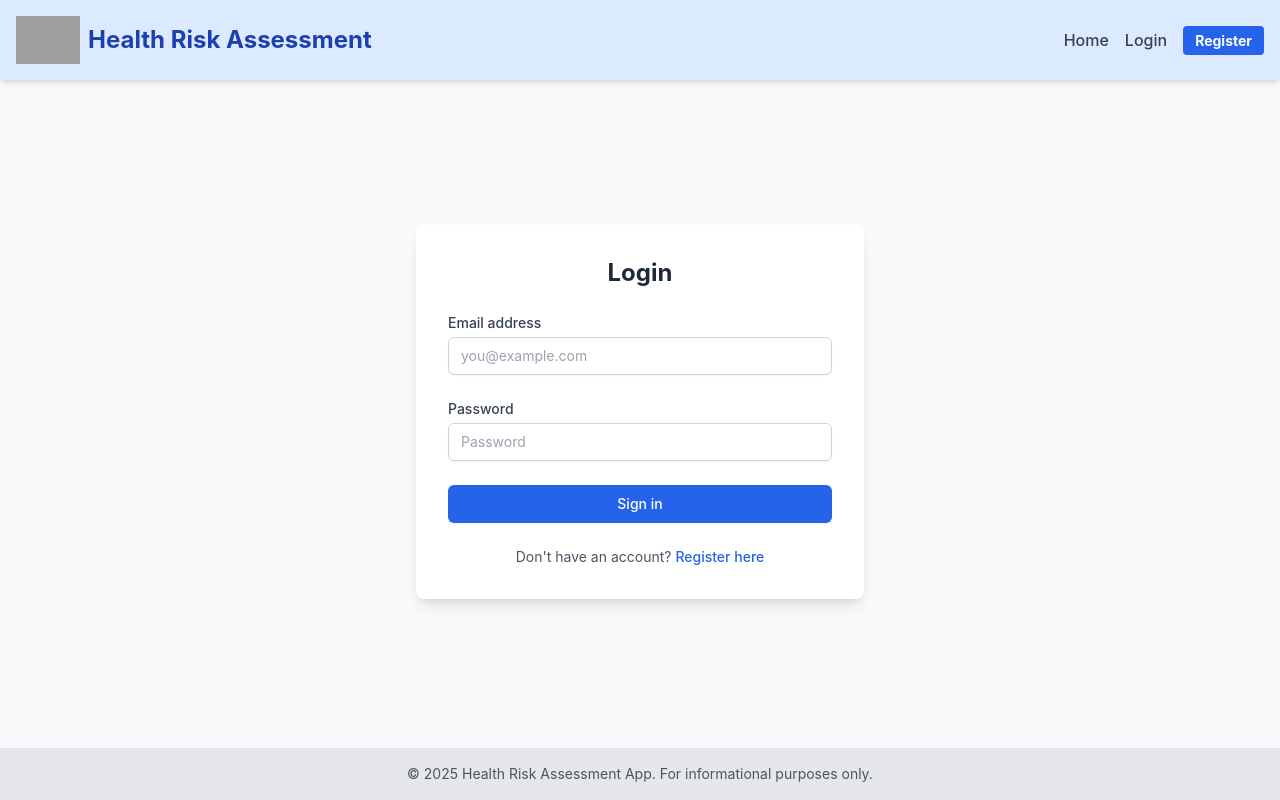
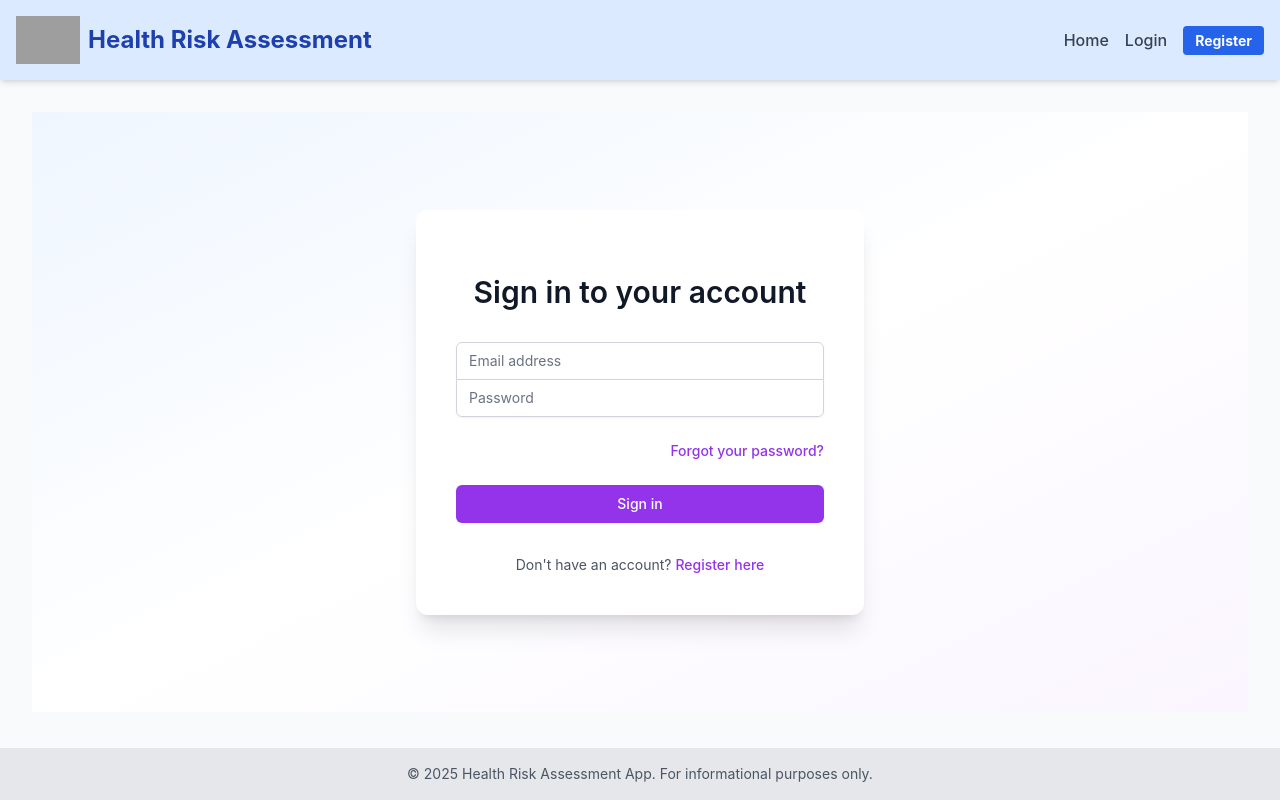
Before and after one commit to Edwardeen/CLEAR-D, a Next.js app: page /login in a window 1280 px wide. Built offline with nearby package versions, Linux system fonts and the light colour scheme; no server answers; grey boxes are pictures that could not be loaded.

Commit message:
some edits

```diff
--- a/components/AssessmentForm.tsx
+++ b/components/AssessmentForm.tsx
@@ -178,8 +178,8 @@ const AssessmentForm: React.FC = () => {
                 method: 'POST',
                 headers: {
                     'Content-Type': 'application/json',
-                    'Authorization': `Bearer ${session?.accessToken ?? ''}`,
                 },
+                credentials: 'include', // Ensure cookies (like session token) are sent
                 body: JSON.stringify({ formData: finalFormData }),
             });
 
--- a/pages/login.tsx
+++ b/pages/login.tsx
@@ -48,35 +48,40 @@ const LoginPage: NextPage = () => {
   };
 
   return (
-    <div className="flex items-center justify-center min-h-[calc(100vh-200px)] bg-gray-50 px-4">
-      <div className="max-w-md w-full bg-white p-8 rounded-lg shadow-lg">
-        <h2 className="text-2xl font-bold text-center text-gray-800 mb-6">Login</h2>
-        <form onSubmit={handleSubmit} className="space-y-6">
+    <div className="flex items-center justify-center min-h-[calc(100vh-200px)] bg-gradient-to-br from-blue-50 via-white to-purple-50 px-4 py-12 sm:px-6 lg:px-8">
+      <div className="max-w-md w-full space-y-8 bg-white p-10 rounded-xl shadow-xl">
+        <div>
+          <h2 className="mt-6 text-center text-3xl font-semibold text-gray-900">
+            Sign in to your account
+          </h2>
+        </div>
+        <form onSubmit={handleSubmit} className="mt-8 space-y-6">
           {error && (
-            <div className="bg-red-100 border border-red-400 text-red-700 px-4 py-3 rounded text-sm" role="alert">
+            <div className="bg-red-100 border border-red-400 text-red-800 px-4 py-3 rounded text-sm" role="alert">
               {error}
             </div>
           )}
+          <input type="hidden" name="remember" defaultValue="true" />
+          <div className="rounded-md shadow-sm -space-y-px">
             <div>
-            <label htmlFor="email" className="block text-sm font-medium text-gray-700">
+              <label htmlFor="email-address" className="sr-only">
                 Email address
               </label>
               <input
-              id="email"
+                id="email-address"
                 name="email"
                 type="email"
                 autoComplete="email"
                 required
                 value={email}
                 onChange={(e) => setEmail(e.target.value)}
-              className="mt-1 block w-full px-3 py-2 border border-gray-300 rounded-md shadow-sm placeholder-gray-400 focus:outline-none focus:ring-blue-500 focus:border-blue-500 sm:text-sm"
-              placeholder="you@example.com"
+                className="appearance-none rounded-none relative block w-full px-3 py-2 border border-gray-300 placeholder-gray-500 text-gray-900 rounded-t-md focus:outline-none focus:ring-purple-500 focus:border-purple-500 focus:z-10 sm:text-sm transition duration-150 ease-in-out"
+                placeholder="Email address"
                 disabled={loading}
               />
             </div>
-
             <div>
-            <label htmlFor="password" className="block text-sm font-medium text-gray-700">
+              <label htmlFor="password" className="sr-only">
                 Password
               </label>
               <input
@@ -87,25 +92,42 @@ const LoginPage: NextPage = () => {
                 required
                 value={password}
                 onChange={(e) => setPassword(e.target.value)}
-              className="mt-1 block w-full px-3 py-2 border border-gray-300 rounded-md shadow-sm placeholder-gray-400 focus:outline-none focus:ring-blue-500 focus:border-blue-500 sm:text-sm"
+                className="appearance-none rounded-none relative block w-full px-3 py-2 border border-gray-300 placeholder-gray-500 text-gray-900 rounded-b-md focus:outline-none focus:ring-purple-500 focus:border-purple-500 focus:z-10 sm:text-sm transition duration-150 ease-in-out"
                 placeholder="Password"
                 disabled={loading}
               />
+            </div>
+          </div>
+
+          <div className="flex items-center justify-between">
+            <div className="text-sm">
+              {/* Placeholder for Remember me if needed */}
+            </div>
+
+            <div className="text-sm">
+              <Link href="/forgot-password" // Assuming you have a forgot password page route
+                    className="font-medium text-purple-600 hover:text-purple-500 transition duration-150 ease-in-out">
+                Forgot your password?
+              </Link>
+            </div>
           </div>
 
           <div>
             <button
               type="submit"
               disabled={loading}
-              className="w-full flex justify-center py-2 px-4 border border-transparent rounded-md shadow-sm text-sm font-medium text-white bg-blue-600 hover:bg-blue-700 focus:outline-none focus:ring-2 focus:ring-offset-2 focus:ring-blue-500 disabled:opacity-50 disabled:cursor-not-allowed"
+              className="group relative w-full flex justify-center py-2 px-4 border border-transparent text-sm font-medium rounded-md text-white bg-purple-600 hover:bg-purple-700 focus:outline-none focus:ring-2 focus:ring-offset-2 focus:ring-purple-500 disabled:opacity-60 disabled:cursor-not-allowed transition duration-150 ease-in-out"
             >
+              <span className="absolute left-0 inset-y-0 flex items-center pl-3">
+                {/* Optional: Lock icon or similar */}
+              </span>
               {loading ? 'Signing in...' : 'Sign in'}
             </button>
           </div>
         </form>
          <p className="mt-6 text-center text-sm text-gray-600">
             Don't have an account?{' '}
-            <Link href="/register" className="font-medium text-blue-600 hover:text-blue-500">
+            <Link href="/register" className="font-medium text-purple-600 hover:text-purple-500 transition duration-150 ease-in-out">
                Register here
             </Link>
          </p>
--- a/pages/profile.tsx
+++ b/pages/profile.tsx
@@ -124,7 +124,7 @@ const ProfilePage: NextPage<ProfilePageProps> = ({
                     </thead>
                     <tbody className="bg-white divide-y divide-gray-200">
                     {assessments.map((assessment) => (
-                        <tr key={assessment._id} className="hover:bg-gray-50 transition-colors">
+                        <tr key={String(assessment._id)} className="hover:bg-gray-50 transition-colors">
                         <td className="px-4 py-3 whitespace-nowrap text-sm text-gray-700">
                             {new Date(assessment.timestamp).toLocaleDateString()} {new Date(assessment.timestamp).toLocaleTimeString([], { hour: '2-digit', minute: '2-digit' })}
                         </td>
```
Also changed, not shown: .eslintrc.json (added). Lines whose indentation alone changed are shown as unchanged.
